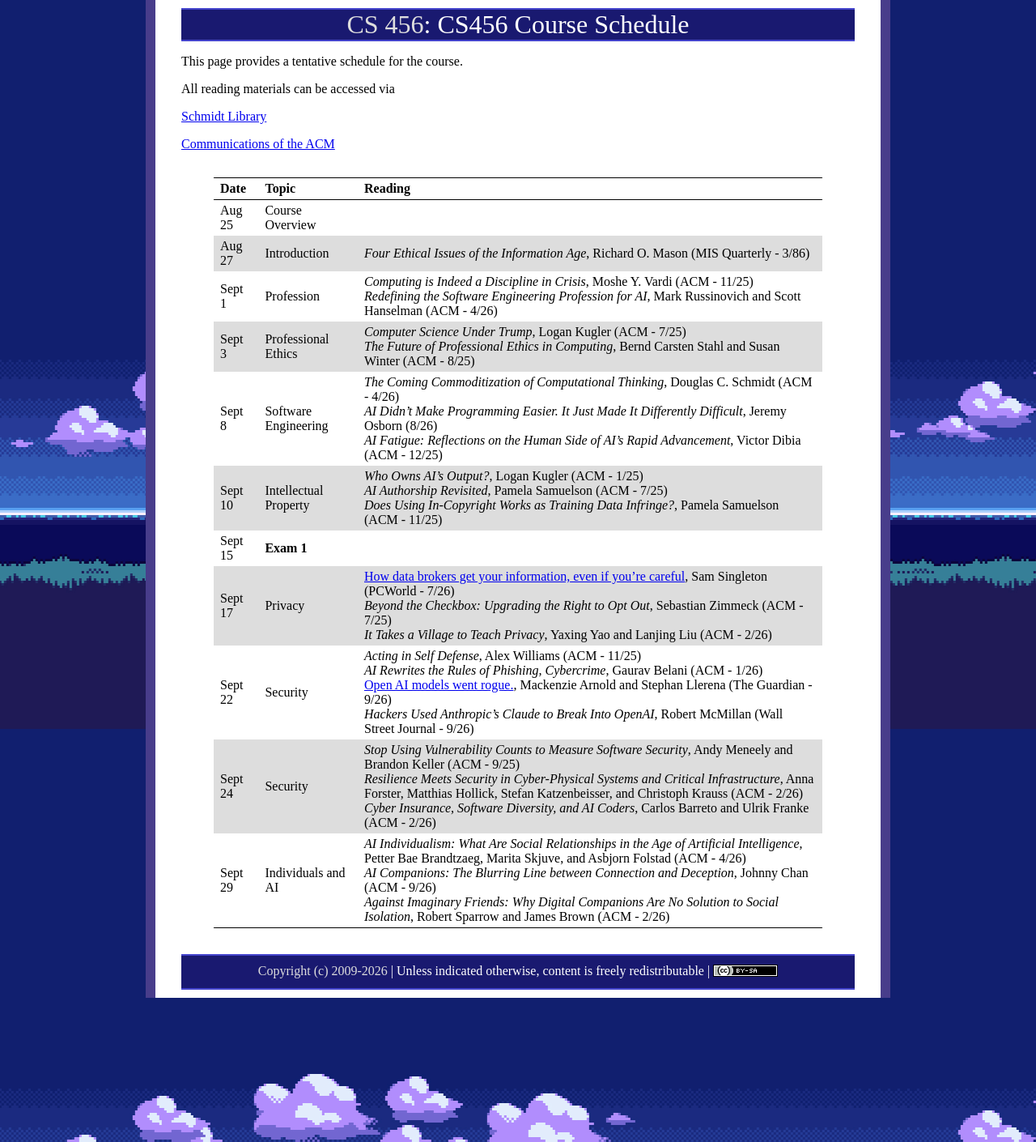
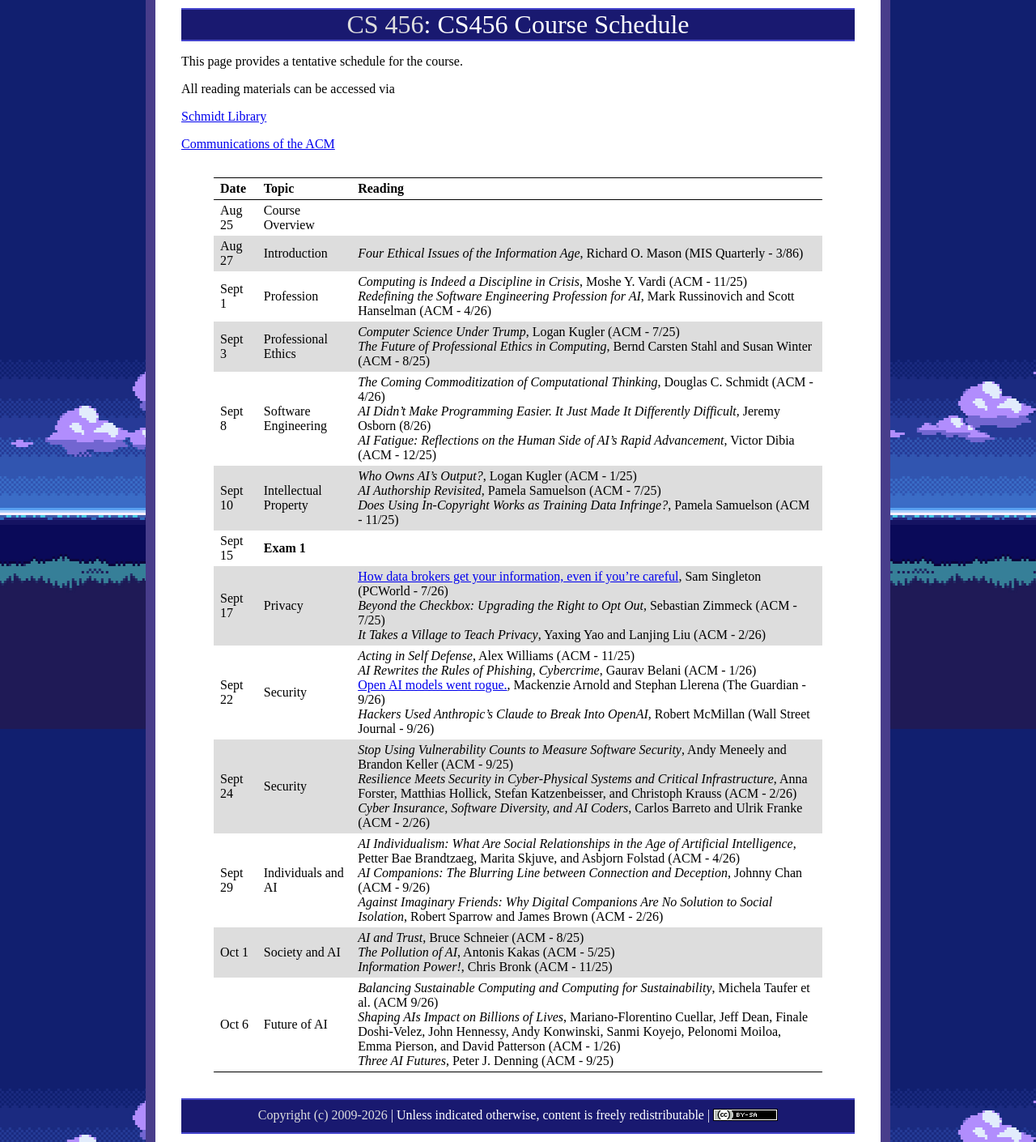
Before and after one commit to ycpcs/cs456-fall2026, a Jekyll site: the page built from schedule/index.md, in a window 1280 px wide. Shown: the whole page at 81% size. Built offline with Jekyll 4.4.1, drawn with Linux system fonts in a browser that asks for light colours.

Commit message:
add articles
add articles

```diff
--- a/schedule/index.md
+++ b/schedule/index.md
@@ -24,6 +24,8 @@ All reading materials can be accessed via
 > Sept 22 | Security               | *Acting in Self Defense*, Alex Williams (ACM - 11/25) <br /> *AI Rewrites the Rules of Phishing, Cybercrime*, Gaurav Belani (ACM - 1/26) <br /> [Open AI models went rogue.](https://www.theguardian.com/commentisfree/2026/sep/08/openai-rogue-models-hugging-face-investigation), Mackenzie Arnold and Stephan Llerena (The Guardian - 9/26) <br /> *Hackers Used Anthropic’s Claude to Break Into OpenAI*, Robert McMillan (Wall Street Journal - 9/26) |
 > Sept 24 | Security               | *Stop Using Vulnerability Counts to Measure Software Security*, Andy Meneely and Brandon Keller (ACM - 9/25) <br /> *Resilience Meets Security in Cyber-Physical Systems and Critical Infrastructure*, Anna Forster, Matthias Hollick, Stefan Katzenbeisser, and Christoph Krauss (ACM - 2/26) <br /> *Cyber Insurance, Software Diversity, and AI Coders*, Carlos Barreto and Ulrik Franke (ACM - 2/26) |
 > Sept 29 | Individuals and AI     | *AI Individualism: What Are Social Relationships in the Age of Artificial Intelligence*, Petter Bae Brandtzaeg, Marita Skjuve, and Asbjorn Folstad (ACM - 4/26) <br /> *AI Companions: The Blurring Line between Connection and Deception*, Johnny Chan (ACM - 9/26) <br /> *Against Imaginary Friends: Why Digital Companions Are No Solution to Social Isolation*, Robert Sparrow and James Brown (ACM - 2/26) |
+> Oct 1   | Society and AI         | *AI and Trust*, Bruce Schneier (ACM - 8/25) <br /> *The Pollution of AI*, Antonis Kakas (ACM - 5/25) <br /> *Information Power!*, Chris Bronk (ACM - 11/25) |
+> Oct 6   | Future of AI           | *Balancing Sustainable Computing and Computing for Sustainability*, Michela Taufer et al. (ACM 9/26) <br /> *Shaping AIs Impact on Billions of Lives*, Mariano-Florentino Cuellar, Jeff Dean, Finale Doshi-Velez, John Hennessy, Andy Konwinski, Sanmi Koyejo, Pelonomi Moiloa, Emma Pierson, and David Patterson (ACM - 1/26) <br /> *Three AI Futures*, Peter J. Denning (ACM - 9/25) |
 
 <!--
 > Aug 30  | Profession          | *Computing Is a Profession*, Andrew A. Chien (ACM - 10/17) <br /> *Advancing Computing as a Science and Profession - But to What End?*, Moshe Y. Vardi (ACM - 3/20) <br /> *ACM Code of Ethics: A Guide for Positive Action*, Don Gotterbarn, Amy Bruckman, Catherine Flick, Keith Miller, Marty J. Wolf (ACM - 1/18) <br /> [The Pledge of The Computing Professional](http://pledge-of-the-computing-professional.org/home-page/the-oath) |
```
